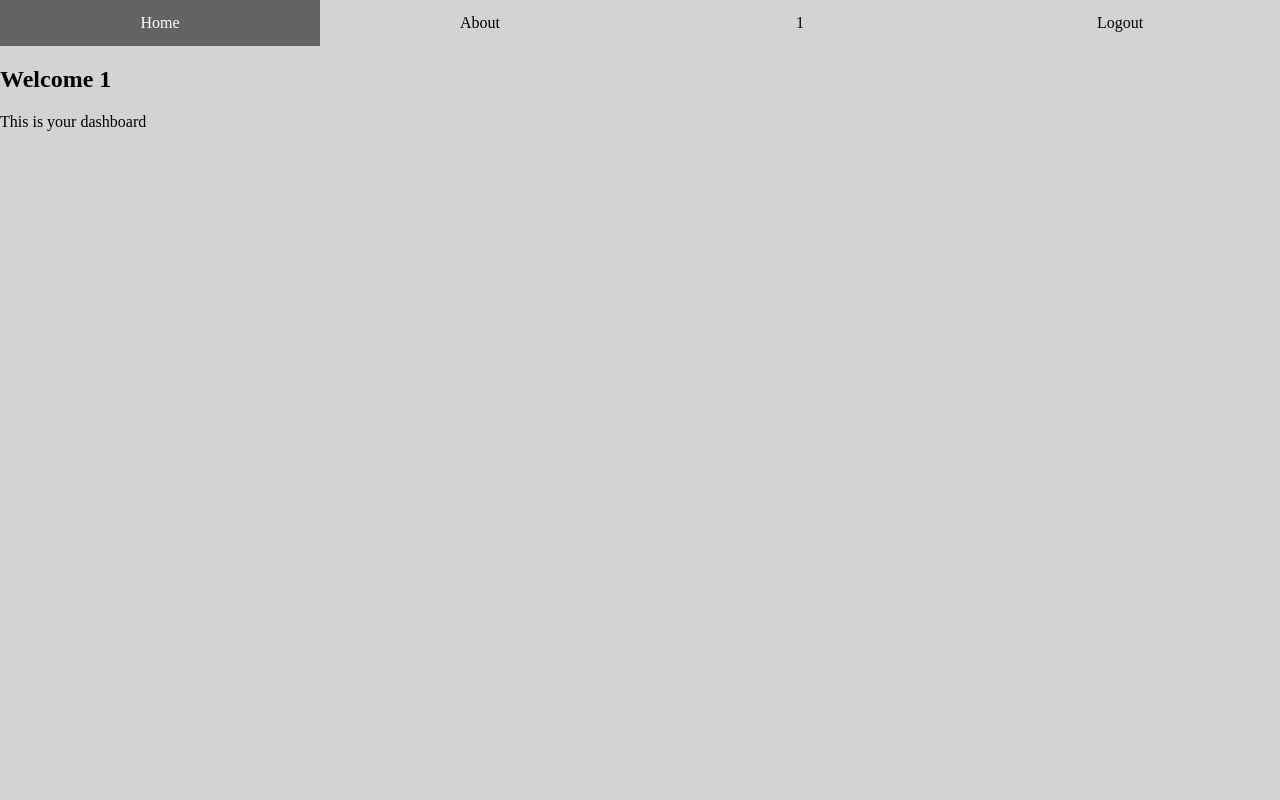
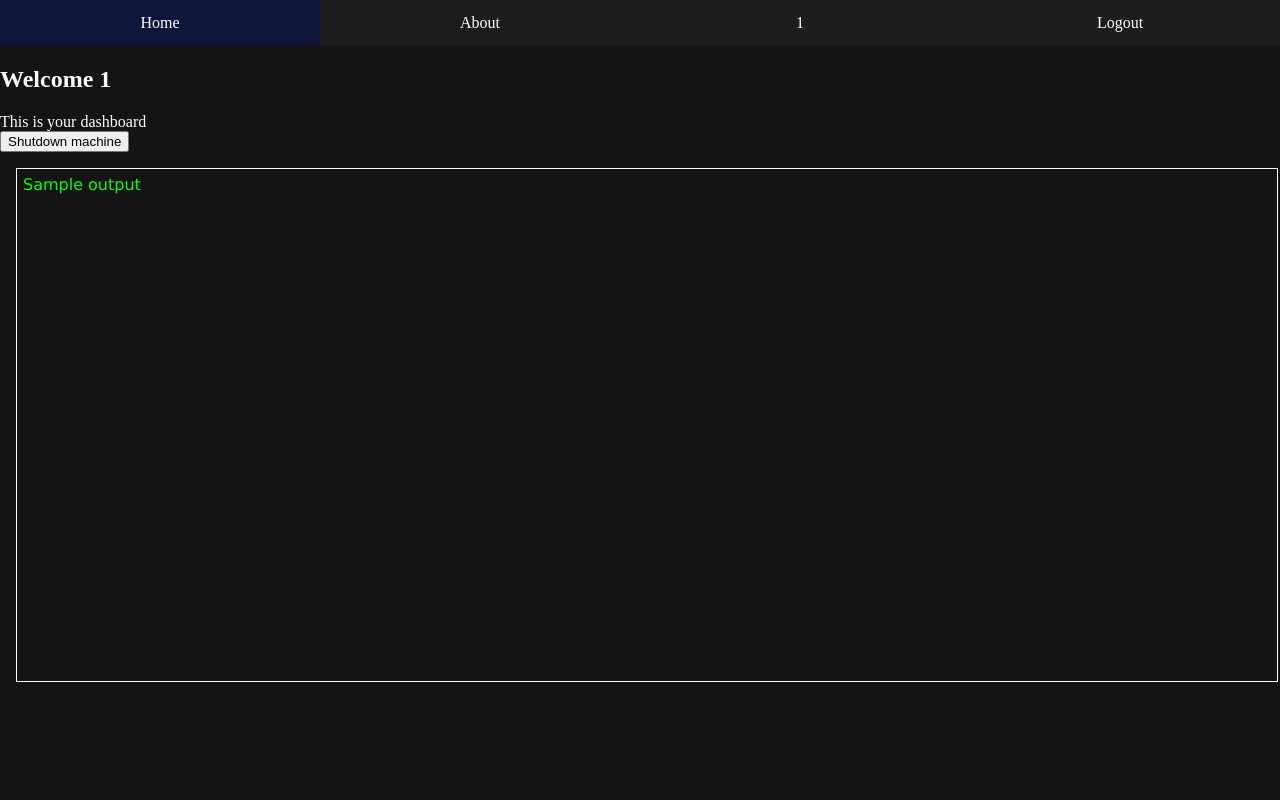
Before and after one commit to klos71/dashboard, a Flask app: template templates/user.html in a window 1280 px wide. Run offline with Flask 2, Linux system fonts and the light colour scheme; the visitor is signed in with stand-in values (Sample User, id 1); the template is opened without the code that fills it: most values are stand-ins (such as "Sample title", 1, 10 or a date in 2020).

Commit message:
SSH working

```diff
--- a/app.py
+++ b/app.py
@@ -1,6 +1,8 @@
 from flask import Flask, request, redirect, url_for, render_template
 from flask_login import LoginManager, UserMixin
 import flask_login
+import subprocess
+import spur
 
 users = {'foo@bar.tld': {'password': 'secret'}, 'test@test.test': {'password': 'secret'}}
 
@@ -63,10 +65,16 @@ def login():
     return 'Bad login'
 
 
-@app.route('/protected')
+@app.route('/protected', methods=['GET', 'POST'])
 @flask_login.login_required
 def protected():
-    return render_template("user.html")
+    if request.method == 'GET':
+        return render_template("user.html")
+
+    if request.method == "POST":
+        shell = spur.SshShell(hostname="192.168.33.10", username="vagrant", password="vagrant")
+        result = shell.run(["ls"])
+        return render_template("user.html", output=result.output)
 
 
 @app.route('/logout')
--- a/static/stylesheets/style.css
+++ b/static/stylesheets/style.css
@@ -1,6 +1,6 @@
 body, html{
-    background-color: #d3d3d3;
-    color: black;
+    background-color: #141414;
+    color: white;
     height: 100%;
     width: 100%;
     margin: 0px;
@@ -24,13 +24,32 @@ body, html{
 }
 #navbar li a{
     display: block;
-    color: black;
+    background-color: #1d1d1d;
+    color: white;
     text-align: center;
     padding: 14px 16px;
     text-decoration: none;
 
 }
 #navbar a:hover{
-    background-color: #636363;
+    background-color: #0e163c;
     color: white;
 }
+#output-window-border{
+    padding: 16px;
+}
+
+#output-window{
+    width: 100%;
+    height: 500px;
+    border: 1px solid white;
+    border-color: white;
+    padding: 6px;
+}
+#output-window p{
+    font-family: 'Ubuntu', 'Lucida Grande', 'Lucida Sans Unicode', 'Geneva', 'Verdana', sans-serif;
+    color: lime;
+    font-size: 16px;
+    padding: 0px;
+    margin: 0px;
+}
--- a/templates/user.html
+++ b/templates/user.html
@@ -5,5 +5,13 @@
 {% endblock %}
 
 {% block content %}
-  <span> This is your dashboard</span>
+    <span> This is your dashboard</span>
+    <form method="post">
+    <input type="submit" value="Shutdown machine">
+    </form>
+    <div id="output-window-border">
+        <div id="output-window">
+            <p>{{ output }}</p>
+        </div>
+    </div>
 {% endblock %}
```
Also changed, not shown: requirements.txt (added, +7 -0 lines), 1 other file.
